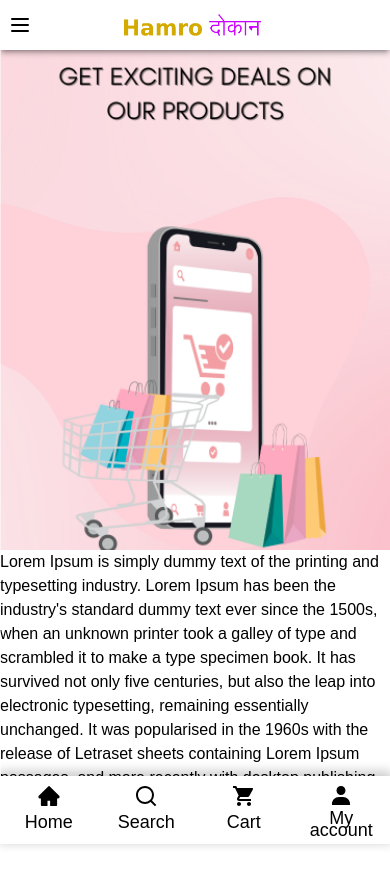
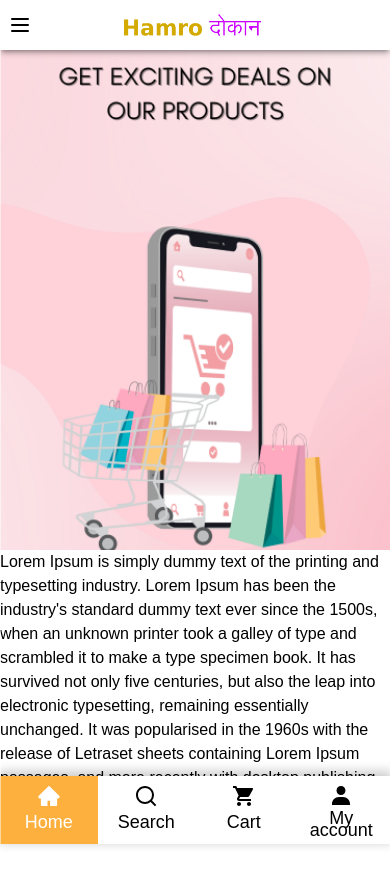
Before and after one commit to imprasanna/e-commerce, a React (Create React App) app in the folder client/: page / in a window 390 px wide. Shown: the top 886 px of the page. Built offline with nearby package versions, Linux system fonts and the light colour scheme; a web font is replaced by a local one.

Commit message:
Mobile buttom nav made functional

```diff
--- a/client/src/components/MobileNav.js
+++ b/client/src/components/MobileNav.js
@@ -4,11 +4,47 @@ import { RiSearchLine } from "react-icons/ri";
 import { AiFillHome } from "react-icons/ai";
 import { BiSolidUser } from "react-icons/bi";
 import { Badge } from "@mui/material";
-import { useSelector } from "react-redux";
+import { useDispatch, useSelector } from "react-redux";
 import "../styles/mobilenav.css";
+import {
+  setAccountActive,
+  setCartActive,
+  setHomeActive,
+  setSearchActive,
+} from "../store/slices/MobNavSlice";
 
 const MobileNav = () => {
+  const dispatch = useDispatch();
   const { dark } = useSelector((state) => state.nav);
+  const { home, search, cart, account } = useSelector((state) => state.mobNav);
+
+  const handleHomeClick = () => {
+    dispatch(setHomeActive(true));
+    dispatch(setSearchActive(false));
+    dispatch(setCartActive(false));
+    dispatch(setAccountActive(false));
+  };
+
+  const handleSearchClick = () => {
+    dispatch(setHomeActive(false));
+    dispatch(setSearchActive(true));
+    dispatch(setCartActive(false));
+    dispatch(setAccountActive(false));
+  };
+
+  const handleCartClick = () => {
+    dispatch(setHomeActive(false));
+    dispatch(setSearchActive(false));
+    dispatch(setCartActive(true));
+    dispatch(setAccountActive(false));
+  };
+
+  const handleAccountClick = () => {
+    dispatch(setHomeActive(false));
+    dispatch(setSearchActive(false));
+    dispatch(setCartActive(false));
+    dispatch(setAccountActive(true));
+  };
 
   return (
     <>
@@ -17,25 +53,45 @@ const MobileNav = () => {
           dark === true ? "mobile-nav-wrapper-dark" : "mobile-nav-wrapper"
         }
       >
-        <div className="w-[25%] p-2 flex flex-col justify-center items-center">
-          <AiFillHome className="text-2xl text-black" />
+        <div
+          onClick={handleHomeClick}
+          className={
+            home === true ? "active-nav-element" : "inactive-nav-element"
+          }
+        >
+          <AiFillHome className="text-2xl" />
           <div className="text-lg">Home</div>
         </div>
 
-        <div className="w-[25%] p-2 flex flex-col justify-center items-center">
-          <RiSearchLine className="text-2xl text-black" />
+        <div
+          onClick={handleSearchClick}
+          className={
+            search === true ? "active-nav-element" : "inactive-nav-element"
+          }
+        >
+          <RiSearchLine className="text-2xl" />
           <div className="text-lg">Search</div>
         </div>
 
-        <div className="w-[25%] p-2 flex flex-col justify-center items-center">
+        <div
+          onClick={handleCartClick}
+          className={
+            cart === true ? "active-nav-element" : "inactive-nav-element"
+          }
+        >
           <Badge badgeContent={0}>
-            <MdShoppingCart className="text-2xl text-black" />
+            <MdShoppingCart className="text-2xl" />
           </Badge>
           <div className="text-lg">Cart</div>
         </div>
 
-        <div className="w-[25%] p-2 flex flex-col flex-wrap justify-center items-center">
-          <BiSolidUser className="text-2xl text-black" />
+        <div
+          onClick={handleAccountClick}
+          className={`account ${
+            account === true ? "active-nav-element" : "inactive-nav-element"
+          }`}
+        >
+          <BiSolidUser className="text-2xl" />
           <div className="text-lg mt-1 text-center leading-3 md:mt-2">
             My account
           </div>
--- a/client/src/store/slices/MobNavSlice.js
+++ b/client/src/store/slices/MobNavSlice.js
@@ -1,7 +1,7 @@
 import { createSlice } from "@reduxjs/toolkit";
 
 const initialState = {
-  home: null,
+  home: true,
   search: null,
   cart: null,
   account: null,
--- a/client/src/styles/mobilenav.css
+++ b/client/src/styles/mobilenav.css
@@ -17,6 +17,30 @@
     justify-content: space-between;
 }
 
+.inactive-nav-element {
+    display: flex;
+    width: 25%;
+    padding: 0.5rem;
+    flex-direction: column;
+    justify-content: center;
+    align-items: center;
+}
+
+.active-nav-element {
+    display: flex;
+    width: 25%;
+    padding: 0.5rem;
+    flex-direction: column;
+    justify-content: center;
+    align-items: center;
+    background-color: #fdb03e;
+    color: white;
+}
+
+.account {
+    flex-wrap: wrap;
+}
+
 @media (min-width: 1024px) {
     .mobile-nav-wrapper {
         display: none;
```
